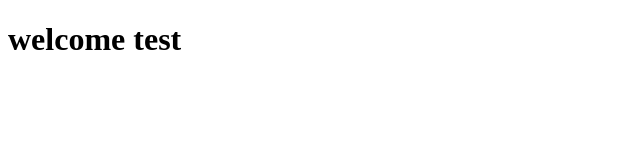
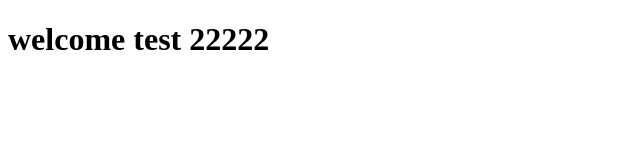
Before and after one commit to Mohammed-khalfioui/Mohammed-khalfioui.github.io, a plain HTML site: page index.html in a window 1280 px wide. Shown: the whole page, without its empty margins (0-640 px from the left). Drawn offline with Linux system fonts and the light colour scheme.

Commit message:
Update index.html

```diff
--- a/index.html
+++ b/index.html
@@ -7,6 +7,6 @@
     <title>Document</title>
 </head>
 <body>
-    <h1>welcome test</h1>
+    <h1>welcome test 22222</h1>
 </body>
 </html>
```
